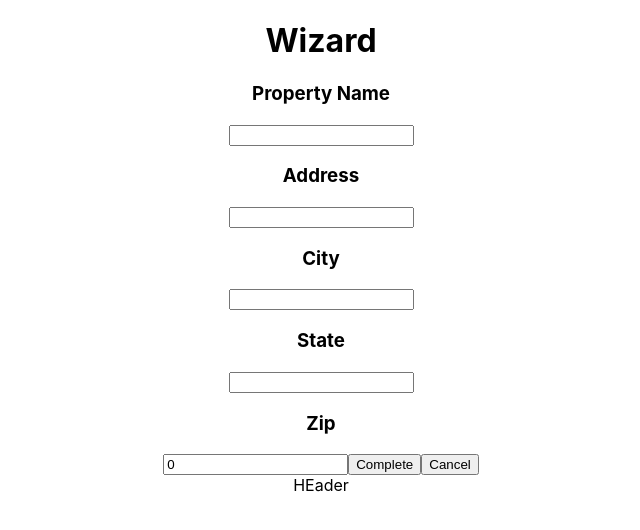
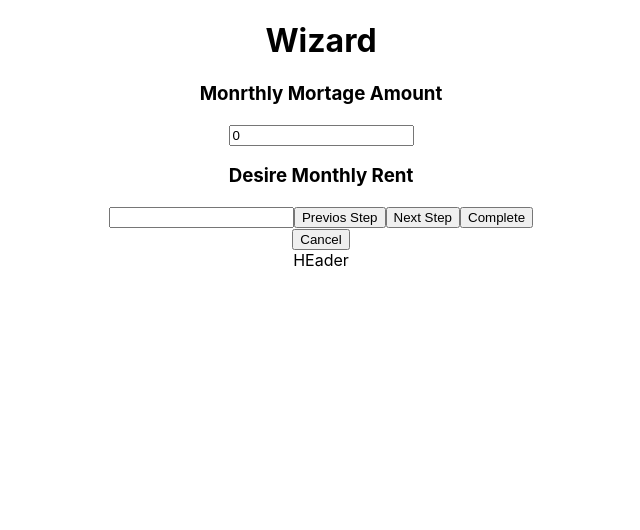
Before and after one commit to samanthajeet/sim2-houser, a React (Create React App) app: page /#/wizard/step3 in a window 1280 px wide. Shown: the top 530 px of the page, without its empty margins (319-959 px from the left). Built offline with nearby package versions, Linux system fonts and the light colour scheme.

Commit message:
part 2 step 1 added wizard nav

```diff
--- a/package.json
+++ b/package.json
@@ -10,8 +10,10 @@
     "massive": "^5.7.6",
     "react": "^16.8.3",
     "react-dom": "^16.8.3",
+    "react-redux": "^6.0.1",
     "react-router-dom": "^4.3.1",
-    "react-scripts": "2.1.5"
+    "react-scripts": "2.1.5",
+    "redux": "^4.0.1"
   },
   "scripts": {
     "start": "react-scripts start",
--- a/src/components/Dashboard/Dashboard.js
+++ b/src/components/Dashboard/Dashboard.js
@@ -35,7 +35,7 @@ class Dashboard extends Component {
 
 
   handleNewProperty(){
-    this.props.history.push('/wizard')
+    this.props.history.push('/wizard/step1')
   }
 
   render() {
--- /dev/null
+++ b/src/components/Step_1/Step_1.js
@@ -0,0 +1,82 @@
+import React, {Component} from 'react';
+
+
+class Step_1 extends Component {
+  constructor(){
+    super();
+    this.state = {
+      name: '',
+      address: '',
+      city: '',
+      state: '',
+      zip: 0
+    }
+  }
+
+
+
+  handleCancel(){
+    this.props.history.push('/')
+  }
+
+  handleInput = e => {
+    this.setState({
+      [e.target.id]: e.target.value
+    });
+  };
+
+
+  render() {
+
+    return (
+      <div>
+        <h1>Wizard</h1>
+        <h3>Property Name</h3>
+        <input
+            id="name"
+            type="text"
+            value={this.state.name}
+            onChange={ this.handleInput}
+        />
+
+        <h3>Address</h3>
+        <input
+          id='address'
+          type="text"
+          value={this.state.address}
+          onChange={this.handleInput}
+        />
+
+        <h3>City</h3>
+        <input
+          id='city'
+          type="text"
+          value={this.state.city}
+          onChange={this.handleInput}
+        />
+
+        <h3>State</h3>
+        <input
+          id='state'
+          type="text"
+          value={this.state.state}
+          onChange={this.handleInput}
+        />
+
+        <h3>Zip</h3>
+        <input
+          id='zip'
+          type="text"
+          value={this.state.zip}
+          onChange={this.handleInput}
+        />
+
+
+
+        <button onClick={()=> this.props.history.push('/wizard/step2') } >Next Step</button>
+      </div>
+     );
+  }
+}
+
+export default Step_1;
--- /dev/null
+++ b/src/components/Step_2/Step_2.js
@@ -0,0 +1,38 @@
+import React, {Component} from 'react';
+
+class Step2 extends Component {
+  constructor(){
+    super()
+    this.state = {
+      image: ''
+    }
+  }
+
+  handleImage(value){
+    this.setState({
+      image: value
+    })
+  }
+
+  render() {
+    return (
+      <div>
+
+        <h3>Image Urls</h3>
+        <input
+          value={this.state.image}
+          onChange={ (e) => this.handleImage(e.target.value)}
+        />
+
+
+        <button onClick={()=> this.props.history.push('/wizard/step1') } >Next Step</button>
+        <button onClick={()=> this.props.history.push('/wizard/step3') } >Next Step</button>
+
+
+
+      </div>
+     );
+  }
+}
+
+export default Step2;
--- /dev/null
+++ b/src/components/Step_3/Step_3.js
@@ -0,0 +1,60 @@
+import React, {Component} from 'react';
+import Axios from 'axios';
+
+class Step3 extends Component {
+  constructor(){
+    super()
+    this.state = {
+      monthlyMortgage: 0,
+      desiredMortage: 0
+    }
+  }
+
+  createHouse(){
+    const { name, address, city, state, zip} = this.state
+    Axios.post('/api/houses', {
+      property_name: name,
+      address,
+      city,
+      state,
+      zip
+     }).then( res => {
+       this.props.history.push('/')
+     })
+  }
+
+  handleInput = e => {
+    this.setState({
+      [e.target.id]: e.target.value
+    });
+  };
+
+
+  render() {
+    return (
+      <div>
+
+        <h3>Monrthly Mortage Amount</h3>
+        <input
+          value={this.state.monthlyMortgage}
+          onChange={ this.handleInput}
+        />
+
+        <h3>Desire Monthly Rent</h3>
+        <input
+          value={this.state.desired}
+          onChange={ this.handleInput}
+        />
+
+
+        <button>Previos Step</button>
+        <button>Next Step</button>
+
+
+        <button onClick={() => this.createHouse()} >Complete</button>
+      </div>
+     );
+  }
+}
+
+export default Step3;
--- a/src/components/Wizard/Wizard.js
+++ b/src/components/Wizard/Wizard.js
@@ -1,89 +1,29 @@
 import React, {Component} from 'react';
-import Axios from 'axios';
+import {Route, Switch} from 'react-router-dom';
+import Step1 from '../Step_1/Step_1'
+import Step2 from '../Step_2/Step_2'
+import Step3 from '../Step_3/Step_3'
+
 
 class Wizard extends Component {
-  constructor(){
-    super();
-    this.state = {
-      name: '',
-      address: '',
-      city: '',
-      state: '',
-      zip: 0
-    }
-  }
+
 
   handleCancel(){
     this.props.history.push('/')
   }
 
-  handleInput = e => {
-    this.setState({
-      [e.target.id]: e.target.value
-    });
-  };
-
-  createHouse(){
-    const { name, address, city, state, zip} = this.state
-    Axios.post('/api/houses', {
-      property_name: name,
-      address,
-      city,
-      state,
-      zip
-     }).then( res => {
-       this.props.history.push('/')
-     })
-  }
 
   render() {
 
     return (
       <div>
         <h1>Wizard</h1>
-        <h3>Property Name</h3>
-        <input
-            id="name"
-            type="text"
-            value={this.state.name}
-            onChange={ this.handleInput}
-        />
+        <Switch>
+          <Route  path="/wizard/step1" component={Step1}  />
+          <Route path="/wizard/step2" component={Step2} />
+          <Route path="/wizard/step3" component={Step3} />
+        </Switch>
 
-        <h3>Address</h3>
-        <input
-          id='address'
-          type="text"
-          value={this.state.address}
-          onChange={this.handleInput}
-        />
-
-        <h3>City</h3>
-        <input
-          id='city'
-          type="text"
-          value={this.state.city}
-          onChange={this.handleInput}
-        />
-
-        <h3>State</h3>
-        <input
-          id='state'
-          type="text"
-          value={this.state.state}
-          onChange={this.handleInput}
-        />
-
-        <h3>Zip</h3>
-        <input
-          id='zip'
-          type="text"
-          value={this.state.zip}
-          onChange={this.handleInput}
-        />
-
-
-
-        <button onClick={() => this.createHouse()} >Complete</button>
         <button onClick={() => this.handleCancel()} >Cancel</button>
       </div>
      );
--- a/src/routes.js
+++ b/src/routes.js
@@ -3,9 +3,10 @@ import { Switch, Route } from 'react-router-dom';
 import Dashboard from './components/Dashboard/Dashboard';
 import Wizard from './components/Wizard/Wizard'
 
+
 export default (
   <Switch>
     <Route path='/' exact component={Dashboard} />
-    <Route path='/wizard' component={Wizard} />
+    <Route path='/wizard/' component={Wizard} />
   </Switch>
 )
```
Also changed, not shown: src/ducks/reducer.js (added), src/ducks/store.js (added), 2 other files (tests, documents, lock files or other folders).
